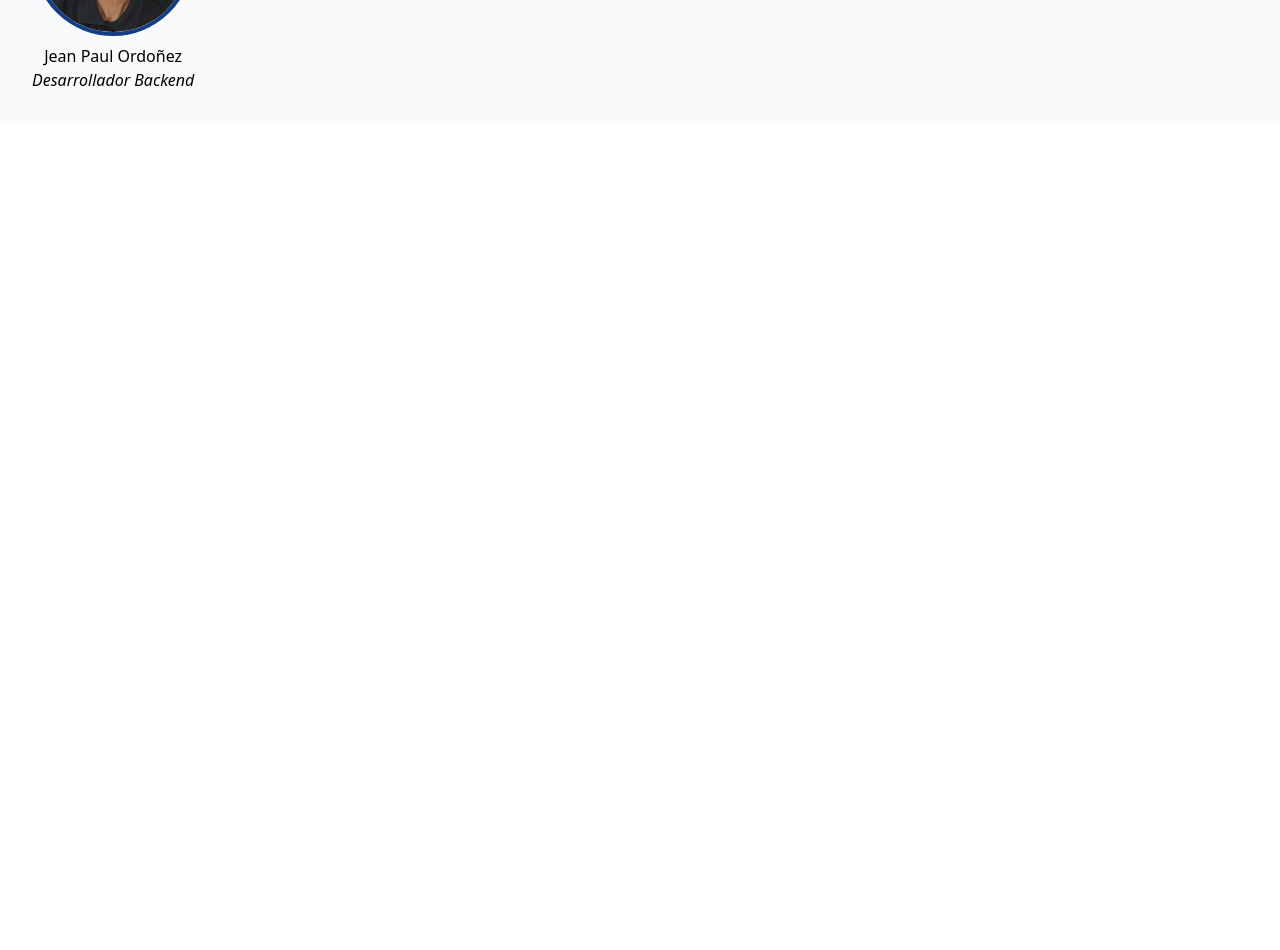
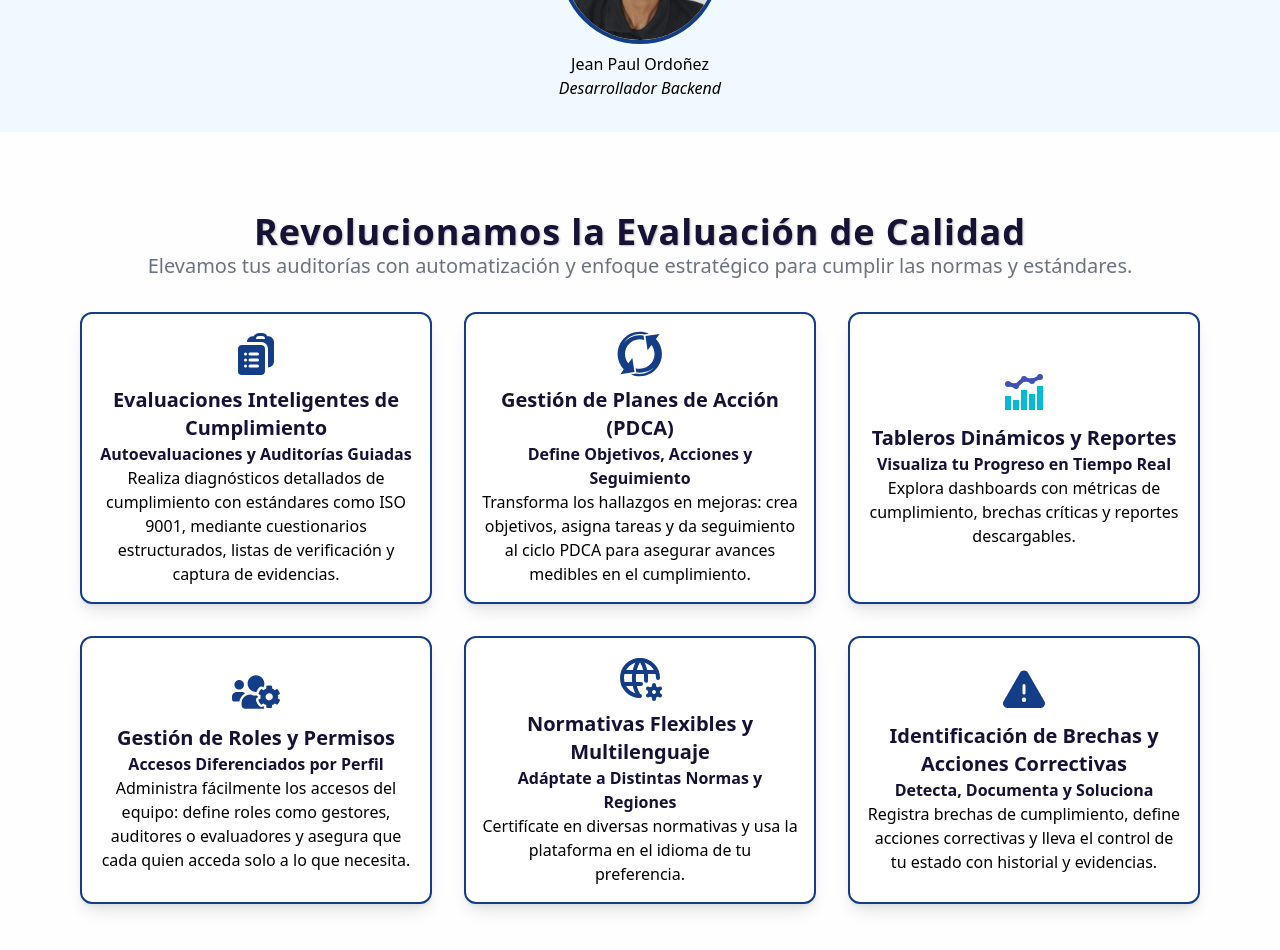
Before and after one commit to gisellopez1020/Qbyte_Front, a React (Vite) app: page / in a window 1280 px wide. Shown: the part 1480-2430 px from the top of the page. Before the commit the page ends 1604 px from the top, so only its background shows below. Built offline with nearby package versions, Linux system fonts and the light colour scheme.

Commit message:
Servicios terminados

```diff
--- a/src/App.jsx
+++ b/src/App.jsx
@@ -2,6 +2,7 @@ import React from "react";
 import Header from "./components/Header";
 import Hero from "./components/Hero";
 import AboutUs from "./components/AboutUs";
+import Services from "./components/Services";
 
 function App() {
   return (
@@ -10,6 +11,7 @@ function App() {
         <Header />
         <Hero />
         <AboutUs />
+        <Services />
       </div>
     </>
   );
--- a/src/components/AboutUs.jsx
+++ b/src/components/AboutUs.jsx
@@ -3,11 +3,11 @@ import React from "react";
 const AboutUs = () => {
   return (
     <section id="aboutUs">
-      <div className="bg-gray-50 p-8 flex flex-col items-center justify-center gap-8 mt-14 xl:mt-0">
-        <h1 className="text-2xl font-medium text-[#161236] tracking-wide">
+      <div className="bg-sky-50 p-8 flex flex-col items-center justify-center gap-8 mt-14 xl:mt-0">
+        <h1 className="text-4xl font-bold text-[#161236] text-center text-shadow-sm tracking-wide">
           Conoce nuestro equipo
         </h1>
-        <div className="flex flex-col md:flex-row items-center flex-wrap gap-10 xl:gap-32">
+        <div className="flex flex-col md:flex-row items-center justify-center flex-wrap gap-10 xl:gap-32">
           <div className="flex flex-col items-center">
             <img
               src="Monica.png"
--- a/src/components/Header.jsx
+++ b/src/components/Header.jsx
@@ -8,8 +8,8 @@ const Header = () => {
     <header className="flex items-center justify-between bg-gradient-to-b from-third to-[#ffffff] xl:justify-start w-full py-4 px-8 h-[10vh] z-50">
       <div className="xl:w-1/6 text-center -mt-4">
         <a
-          href="#"
-          className="text-2xl md:text-3xl xl:text-4xl font-bold relative p-1"
+          href="#home"
+          className="text-2xl md:text-3xl xl:text-4xl text-shadow-sm font-bold relative p-1"
         >
           QByte<span className="text-primary text-4xl">.</span>
           <GiStarsStack className="absolute bottom-1 -left-6 text-primary" />
@@ -35,7 +35,7 @@ const Header = () => {
           </span>
           <span className="absolute left-0 bottom-0 h-0.5 w-0 bg-primary transition-all duration-500 group-hover:w-full"></span>
         </a>
-        <a href="#" className="relative inline-block group">
+        <a href="#services" className="relative inline-block group">
           <span className="transition-colors duration-300 group-hover:text-primary">
             Servicios
           </span>
--- a/src/components/Hero.jsx
+++ b/src/components/Hero.jsx
@@ -6,7 +6,7 @@ const Hero = () => {
     <section id="home" className="min-h-[90vh] grid grid-cols-1 xl:grid-cols-8">
       <div className="md:col-span-5 flex items-center justify-center p-5 xl:p-16">
         <div className="flex flex-col gap-8">
-          <h1 className="text-5xl xl:text-6xl font-bold text-[#161236] leading-[4rem] xl:leading-[7rem]">
+          <h1 className="text-5xl xl:text-6xl font-bold text-shadow-sm text-[#161236] leading-[4rem] xl:leading-[7rem]">
             Automatiza y Simplifica el Cumplimiento{" "}
             <span className="text-primary py-2 px-6 border-8 border-secondary relative inline-block">
               Normativo
--- /dev/null
+++ b/src/components/Services.jsx
@@ -0,0 +1,108 @@
+import React from "react";
+import { HiClipboardDocumentList } from "react-icons/hi2";
+import { GiCycle } from "react-icons/gi";
+import { FcComboChart } from "react-icons/fc";
+import { FaUsersCog } from "react-icons/fa";
+import { TbWorldCog } from "react-icons/tb";
+import { PiWarningFill } from "react-icons/pi";
+
+const Services = () => {
+  return (
+    <section id="services" className="p-8 xl:p-20 bg-[#fffefe]">
+      <div className="mb-8 flex flex-col items-center justify-center">
+        <h1 className="text-4xl font-black text-[#161236] text-shadow-sm tracking-wide text-center">
+          Revolucionamos la Evaluación de Calidad
+        </h1>
+        <p className="text-xl text-gray-500 text-center">
+          Elevamos tus auditorías con automatización y enfoque estratégico para
+          cumplir las normas y estándares.
+        </p>
+      </div>
+      <div className="grid grid-cols-1 md:grid-cols-2 xl:grid-cols-3 gap-8">
+        <div className="flex flex-col items-center text-center justify-center p-4 bg-white rounded-xl border-2 border-primary shadow-lg">
+          <HiClipboardDocumentList className="text-primary text-5xl xl:mb-2" />
+          <p className="text-xl font-bold text-[#161236]">
+            Evaluaciones Inteligentes de Cumplimiento
+          </p>
+          <p className="font-semibold text-[#161236]">
+            Autoevaluaciones y Auditorías Guiadas
+          </p>
+          <p>
+            Realiza diagnósticos detallados de cumplimiento con estándares como
+            ISO 9001, mediante cuestionarios estructurados, listas de
+            verificación y captura de evidencias.
+          </p>
+        </div>
+        <div className="flex flex-col items-center text-center justify-center p-4 bg-white rounded-xl border-2 border-primary shadow-lg">
+          <GiCycle className="text-primary text-5xl xl:mb-2" />
+          <p className="text-xl font-bold text-[#161236]">
+            Gestión de Planes de Acción (PDCA)
+          </p>
+          <p className="font-semibold text-[#161236]">
+            Define Objetivos, Acciones y Seguimiento
+          </p>
+          <p>
+            Transforma los hallazgos en mejoras: crea objetivos, asigna tareas y
+            da seguimiento al ciclo PDCA para asegurar avances medibles en el
+            cumplimiento.
+          </p>
+        </div>
+        <div className="flex flex-col items-center text-center justify-center p-4 bg-white rounded-xl border-2 border-primary shadow-lg">
+          <FcComboChart className="text-5xl xl:mb-2" />
+          <p className="text-xl font-bold text-[#161236]">
+            Tableros Dinámicos y Reportes
+          </p>
+          <p className="font-semibold text-[#161236]">
+            Visualiza tu Progreso en Tiempo Real
+          </p>
+          <p>
+            Explora dashboards con métricas de cumplimiento, brechas críticas y
+            reportes descargables.
+          </p>
+        </div>
+        <div className="flex flex-col items-center text-center justify-center p-4 bg-white rounded-xl border-2 border-primary shadow-lg">
+          <FaUsersCog className="text-primary text-5xl xl:mb-2" />
+          <p className="text-xl font-bold text-[#161236]">
+            Gestión de Roles y Permisos
+          </p>
+          <p className="font-semibold text-[#161236]">
+            Accesos Diferenciados por Perfil
+          </p>
+          <p>
+            Administra fácilmente los accesos del equipo: define roles como
+            gestores, auditores o evaluadores y asegura que cada quien acceda
+            solo a lo que necesita.
+          </p>
+        </div>
+        <div className="flex flex-col items-center text-center justify-center p-4 bg-white rounded-xl border-2 border-primary shadow-lg">
+          <TbWorldCog className="text-primary text-5xl xl:mb-2" />
+          <p className="text-xl font-bold text-[#161236]">
+            Normativas Flexibles y Multilenguaje
+          </p>
+          <p className="font-semibold text-[#161236]">
+            Adáptate a Distintas Normas y Regiones
+          </p>
+          <p>
+            Certifícate en diversas normativas y usa la plataforma en el idioma
+            de tu preferencia.
+          </p>
+        </div>
+        <div className="flex flex-col items-center text-center justify-center p-4 bg-white rounded-xl border-2 border-primary shadow-lg">
+          <PiWarningFill className="text-primary text-5xl xl:mb-2" />
+          <p className="text-xl font-bold text-[#161236]">
+            Identificación de Brechas y Acciones Correctivas
+          </p>
+          <p className="font-semibold text-[#161236]">
+            Detecta, Documenta y Soluciona
+          </p>
+          <p>
+            Registra brechas de cumplimiento, define acciones correctivas y
+            lleva el control de tu estado con historial y evidencias.
+          </p>
+        </div>
+      </div>
+    </section>
+  );
+};
+
+export default Services;
--- a/src/index.css
+++ b/src/index.css
@@ -5,3 +5,15 @@
 html {
   scroll-behavior: smooth;
 }
+
+@layer utilities {
+  .text-shadow-sm {
+    text-shadow: 1px 1px 2px rgba(0, 0, 0, 0.25);
+  }
+  .text-shadow {
+    text-shadow: 2px 2px 4px rgba(0, 0, 0, 0.3);
+  }
+  .text-shadow-lg {
+    text-shadow: 3px 3px 6px rgba(0, 0, 0, 0.35);
+  }
+}
--- a/tailwind.config.js
+++ b/tailwind.config.js
@@ -9,6 +9,11 @@ module.exports = {
         third: "#B3D7ED",
         fourth: "#F3F3E0",
       },
+      textShadow: {
+        sm: "1px 1px 2px rgba(0, 0, 0, 0.25)",
+        DEFAULT: "2px 2px 4px rgba(0, 0, 0, 0.3)",
+        lg: "3px 3px 6px rgba(0, 0, 0, 0.35)",
+      },
     },
   },
   plugins: [],
```
